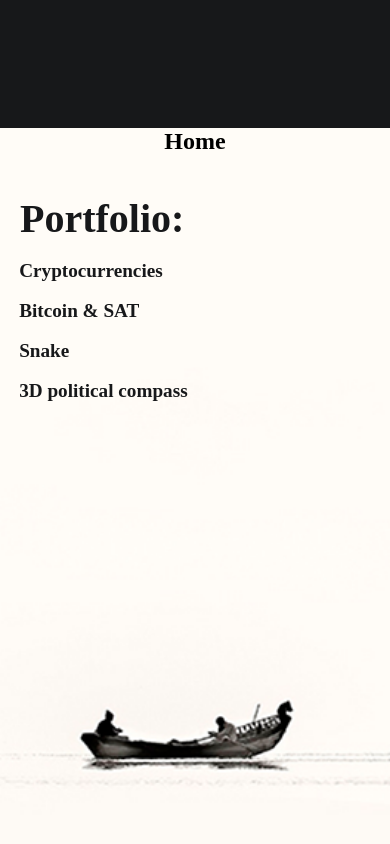
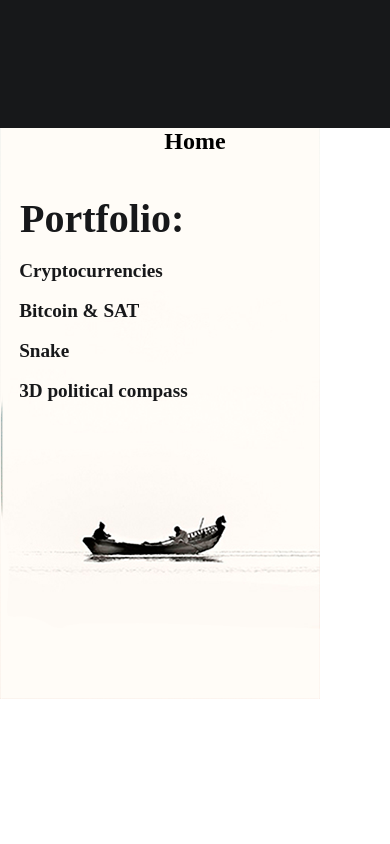
Before and after one commit to criaturaimaginaria/Personal-Page, a plain HTML site: page index.html in a window 390 px wide. Shown: the part 1560-2404 px from the top of the page. Drawn offline with Linux system fonts and the light colour scheme; a web font is replaced by a local one.

Commit message:
no repeat

```diff
--- a/styles.css
+++ b/styles.css
@@ -341,13 +341,13 @@ padding: 0.5em 0em 0em 0em;
 
 /* --------some works / porfolio---------- */
 #portfolio{
-  background:none;
-  background: url(./globo-vertical20.png)no-repeat top center fixed;
+  /* background:none; */
+  background: url(./globo-vertical20.png)no-repeat ;
   /* background-attachment:inherit;     */
-  background-size:cover;
+  /* background-size:cover;
   -webkit-background-size:cover;
   -moz-background-size: cover;
-  -o-background-size: cover;
+  -o-background-size: cover; */
 }
 
 
```
